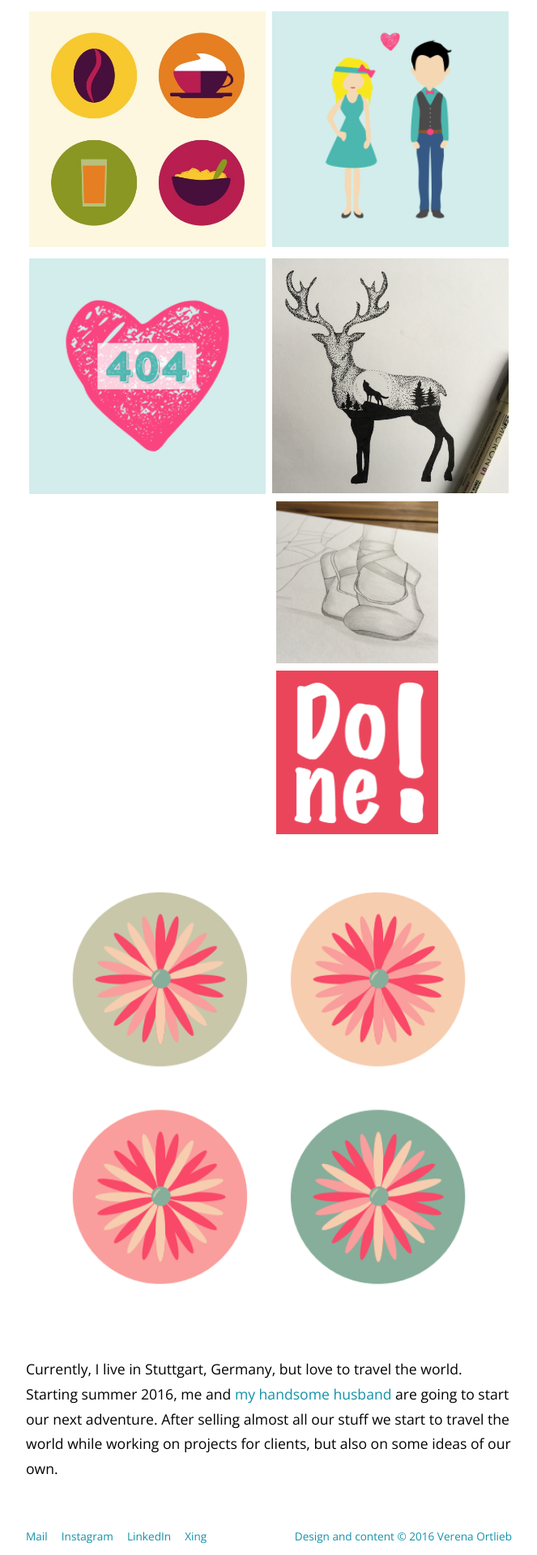
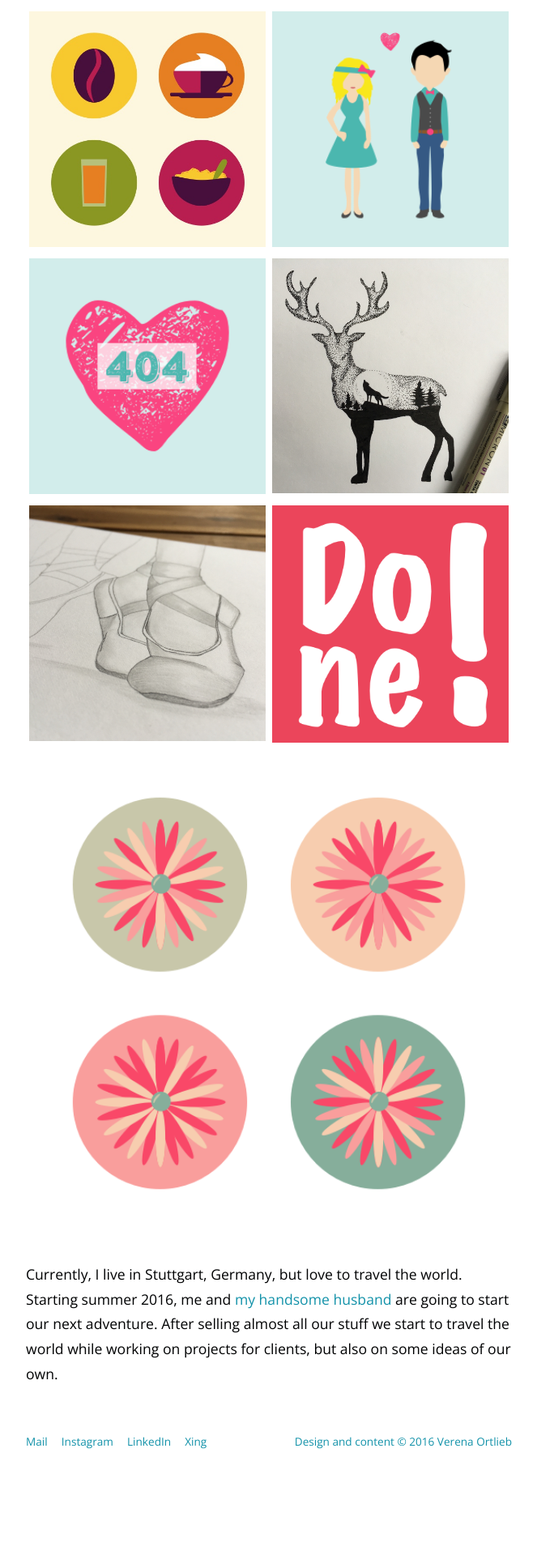
Before and after one commit to Verena-von-O/verena-von-o.github.io, a Jekyll site: the page built from index.html, in a window 1280 px wide. Shown: the part 779-2699 px from the top of the page at 81% size, without its empty margins (308-971 px from the left). Built offline with Jekyll 4.4.1, drawn with Linux system fonts in a browser that asks for light colours; after the commit the page ends 2582 px from its top, so only the background shows below that.

Commit message:
change problems

```diff
--- a/index.html
+++ b/index.html
@@ -24,14 +24,14 @@ In my work I combine design with psychological insights to create a great user e
 	</div>
 	<div class="grid-cell">
 		<img src="img/deer.jpg" alt="Deer">
+	</div>
 	<div class="grid-cell">
 		<img src="img/Ballerina.jpg" alt="Ballerina">
 	</div>
 	<div class="grid-cell">
 		<img src="img/done-icon.png" alt="done">
 	</div>
-	</div>
-		<div class="grid-cell">
+	<div class="grid-cell">
 		<img src="img/flowers.png" alt="Flowers">
 	</div>
 </div>
```
